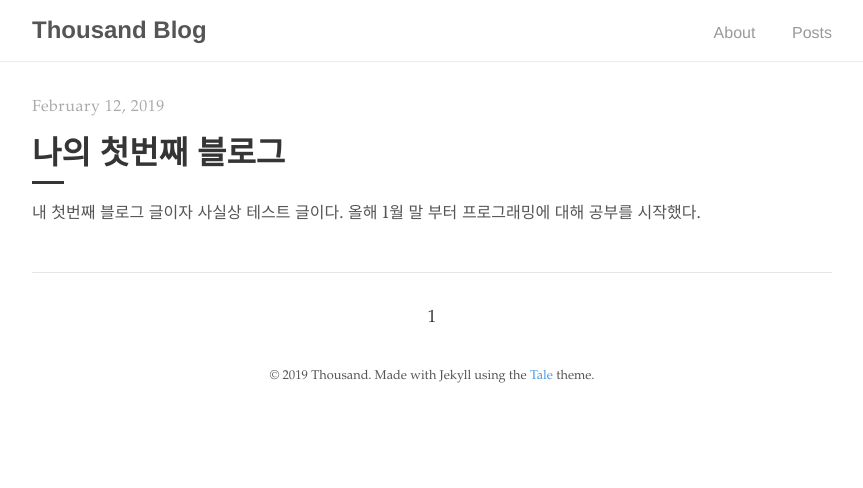
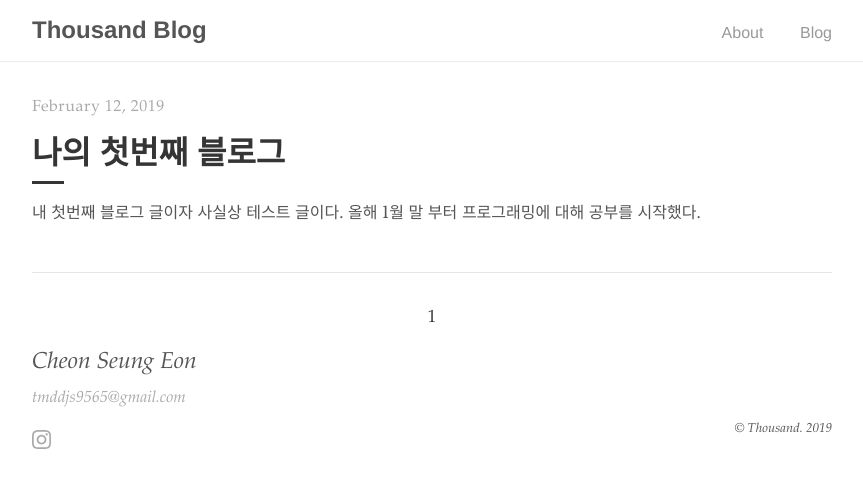
Before and after one commit to tmddjs45/tmddjs45.github.io, a Jekyll site: the page built from index.html, in a window 1280 px wide. Shown: the top 488 px of the page, without its empty margins (208-1071 px from the left). Built offline with Jekyll 4.4.1, drawn with Linux system fonts in a browser that asks for light colours; the list of posts is cut into pages by our own code.

Commit message:
footer change

```diff
--- a/_config.yml
+++ b/_config.yml
@@ -1,6 +1,6 @@
 # Site settings
 title:          Thousand Blog
-description:    "Minimal Jekyll theme for storytellers"
+description:    ""
 baseurl:        ""
 url:            "https://tmddjs45.github.io"
 
--- a/_includes/footer.html
+++ b/_includes/footer.html
@@ -1,5 +1,39 @@
 <footer>
-  <span>
-    &copy; <time datetime="{{ site.time }}">{{ site.time | date: '%Y' }}</time> {{ site.author.name }}. Made with Jekyll using the <a href="https://github.com/chesterhow/tale/">Tale</a> theme.
-  </span>
+    <address class="footer_wrap">
+        <div class="information">
+            <div class="myname">
+                Cheon Seung Eon
+            </div>
+            <a href="mailto:tmddjs9565@gmail.com" class="email">
+                tmddjs9565@gmail.com
+            </a>
+            <div class="accounts">
+                <a href="http://instagram.com/_thousand_0113" target="_blank" class="transition">
+                    <svg viewBox="0 0 40.2 40.3">
+                    <g>
+                    <path d="M20.2,3.6c5.4,0,6,0,8.2,0.1c2,0.1,3,0.4,3.7,0.7C33,4.8,33.7,5.3,34.4,6s1.1,1.4,1.5,2.3
+                    c0.3,0.7,0.6,1.8,0.7,3.7c0.1,2.1,0.1,2.8,0.1,8.2s0,6-0.1,8.2c-0.1,2-0.4,3-0.7,3.7c-0.4,0.9-0.8,1.6-1.5,2.3s-1.4,1.1-2.3,1.5
+                    c-0.7,0.3-1.8,0.6-3.7,0.7c-2.1,0.1-2.8,0.1-8.2,0.1s-6,0-8.2-0.1c-2-0.1-3-0.4-3.7-0.7c-0.9-0.4-1.6-0.8-2.3-1.5S4.9,33,4.5,32.1
+                    c-0.3-0.7-0.6-1.8-0.7-3.7c-0.1-2.1-0.1-2.8-0.1-8.2s0-6,0.1-8.2c0.1-2,0.4-3,0.7-3.7C4.8,7.3,5.3,6.7,6,6s1.4-1.1,2.3-1.5
+                    C9,4.2,10.1,3.8,12,3.8C14.2,3.7,14.8,3.6,20.2,3.6 M20.2,0c-5.5,0-6.2,0-8.3,0.1C9.7,0.2,8.2,0.6,7,1.1C5.6,1.6,4.5,2.3,3.4,3.4
+                    S1.6,5.6,1.1,7c-0.5,1.3-0.8,2.8-0.9,4.9C0,14,0,14.7,0,20.2s0,6.2,0.1,8.3s0.4,3.6,0.9,4.9c0.5,1.3,1.2,2.5,2.3,3.6
+                    s2.2,1.8,3.6,2.3c1.3,0.5,2.8,0.8,4.9,0.9c2.2,0.1,2.8,0.1,8.3,0.1s6.2,0,8.3-0.1s3.6-0.4,4.9-0.9c1.3-0.5,2.5-1.2,3.6-2.3
+                    s1.8-2.2,2.3-3.6c0.5-1.3,0.8-2.8,0.9-4.9c0.1-2.2,0.1-2.8,0.1-8.3s0-6.2-0.1-8.3S39.7,8.3,39.2,7S38,4.5,36.9,3.4
+                    s-2.2-1.8-3.6-2.3c-1.3-0.5-2.8-0.8-4.9-0.9C26.3,0,25.7,0,20.2,0L20.2,0L20.2,0z"></path>
+                    <path d="M20.2,9.8c-5.7,0-10.4,4.6-10.4,10.4s4.6,10.4,10.4,10.4S30.6,26,30.6,20.2S25.9,9.8,20.2,9.8L20.2,9.8z
+                    M20.2,26.9c-3.7,0-6.7-3-6.7-6.7s3-6.7,6.7-6.7s6.7,3,6.7,6.7C26.9,23.9,23.9,26.9,20.2,26.9L20.2,26.9z"></path>
+                    <path d="M33.4,9.4c0,1.3-1.1,2.4-2.4,2.4s-2.4-1.1-2.4-2.4s1-2.4,2.3-2.4C32.2,7,33.4,8.1,33.4,9.4L33.4,9.4z"></path>
+                    </g>
+                </svg>
+              </a>
+            </div>
+        </div>
+
+
+        <div class="copyright">
+            <span>
+                &copy; {{ site.author.name }}. <time datetime="{{ site.time }}">{{ site.time | date: '%Y' }}</time>
+            </span>
+        </div>
+    </address>
 </footer>
--- a/_includes/navigation.html
+++ b/_includes/navigation.html
@@ -5,7 +5,8 @@
     </a>
     <ul>
       <li><a href="{{ '/about' | prepend: site.baseurl }}">About</a></li>
-      <li><a href="{{ site.baseurl }}/">Posts</a></li>
+      <li><a href="{{ site.baseurl }}/">Blog</a></li>
+
     </ul>
   </div>
 </nav>
--- a/_sass/tale/_layout.scss
+++ b/_sass/tale/_layout.scss
@@ -83,10 +83,53 @@ footer,
 footer {
   font-family: $serif-secondary;
   padding: 2rem 0;
-  text-align: center;
+  padding-top: 15px;
+
 
   span {
     color: $default-color;
     font-size: .8rem;
   }
+.footer_wrap{
+
+  position: relative;
+
+  .information{
+    display: inline-block;
+
+    .myname{
+      font-size: 23px;
+      margin-bottom: 5px;
+    }
+
+    .email{
+      color:$default-tint;
+    }
+
+  }
 }
+  .accounts{
+    margin-top: 20px;
+    margin-bottom: 10px;
+    a{
+      svg{
+        fill:$default-tint;
+        width: 19px;
+      }
+    }
+  }
+
+  .copyright{
+    margin-top: 70px;
+    float: right;
+
+    @media(max-width: 550px){
+      float: none;
+      margin-top: 0px;
+    }
+    span{
+      font-size: 13px;
+    }
+
+  }
+}
```
